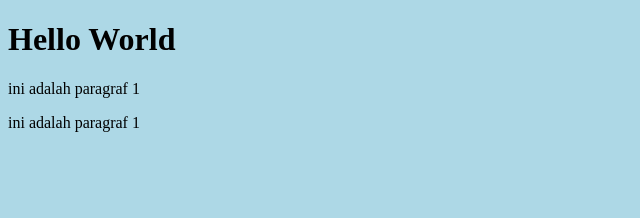
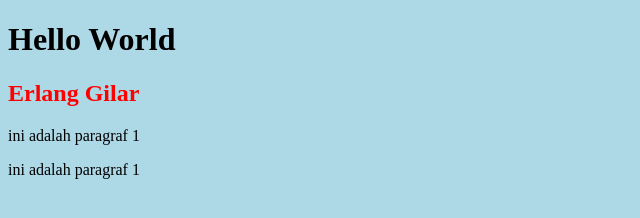
Before and after one commit to ErlangGilar/coba_ITW, a plain HTML site: page index.html in a window 1280 px wide. Shown: the whole page, without its empty margins (0-640 px from the left). Drawn offline with Linux system fonts and the light colour scheme.

Commit message:
menambahkan H2 pada html dan menambahkan warna pada h2 memakai css

```diff
--- a/index.html
+++ b/index.html
@@ -6,6 +6,7 @@
 </head>
 <body>
     <h1>Hello World</h1>
+    <h2>Erlang Gilar</h2>
     <p>ini adalah paragraf 1</p>
     <p>ini adalah paragraf 1</p>
 
--- a/style.css
+++ b/style.css
@@ -1,3 +1,6 @@
  body{
      background-color: lightblue;
  }
+ h2{
+     color: red;
+ }
```
